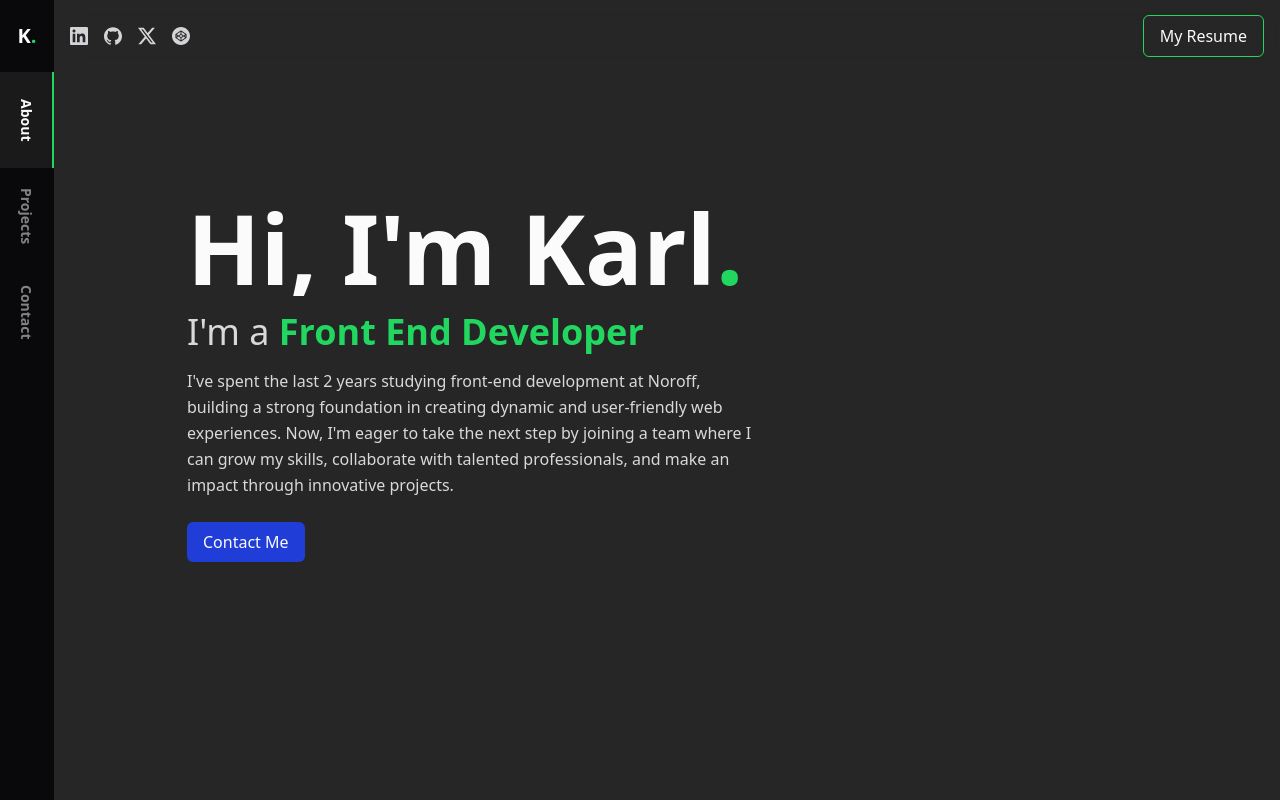
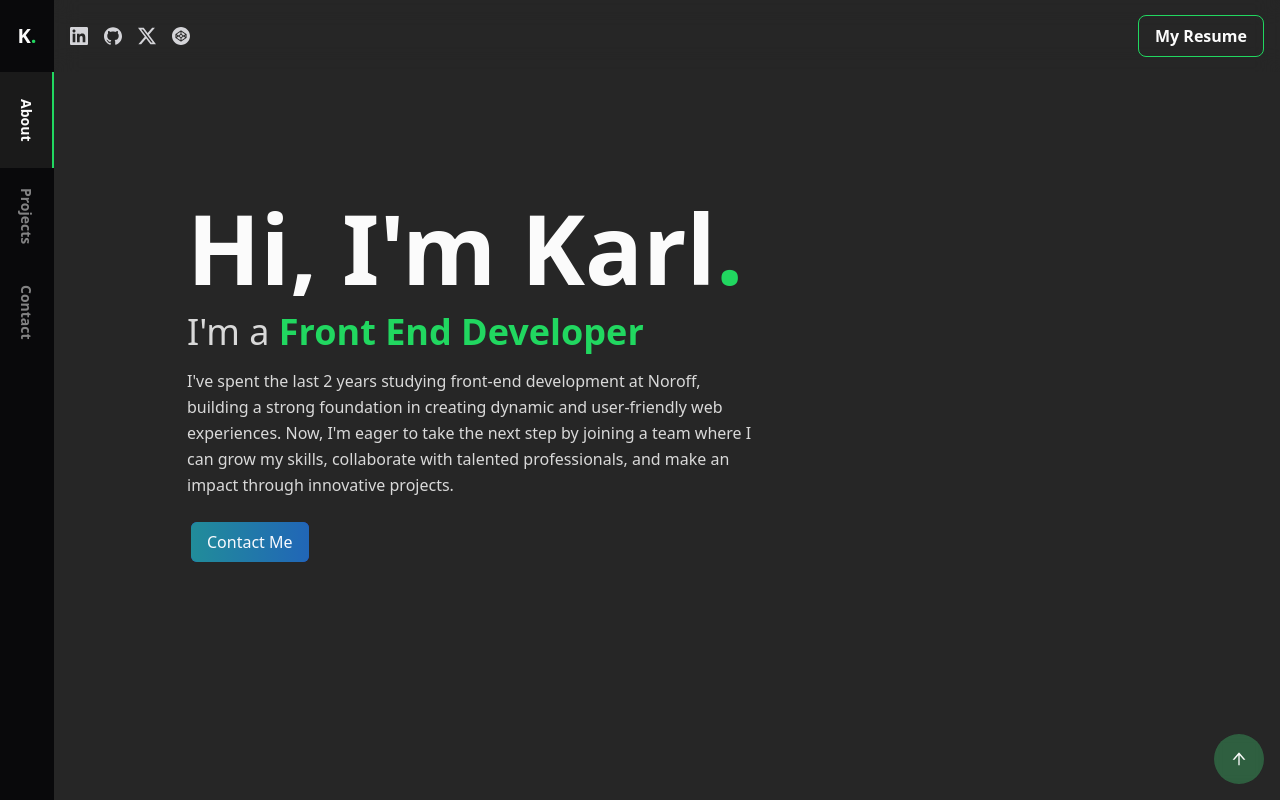
Before and after one commit to karlpnord/portfolio, a React (Vite) app: page / in a window 1280 px wide. Shown: the top 800 px of the page. Built offline with nearby package versions, Linux system fonts and the light colour scheme.

Commit message:
Final updates made. Fixed buttons and hovering. Created a button to navigate to top of page. Updated README

```diff
--- a/src/App.tsx
+++ b/src/App.tsx
@@ -4,6 +4,7 @@ import Hero from './components/hero/Hero';
 import About from './components/about/About';
 import Projects from './components/projects/Projects';
 import Contact from './components/contact/Contact';
+import ScrollToTopButton from './components/buttons/ScrollToTopButton';
 
 const App = () => {
   return (
@@ -11,11 +12,12 @@ const App = () => {
       <SideNav />
       <main className='flex-1 bg-bgLight overflow-x-hidden'>
         <Header />
-        <div className='mx-auto max-w-5xl px-3 sm:px-4 md:px-8 space-y-12 sm:space-y-24 md:space-y-32 pb-24'>
+        <div className='mx-auto max-w-5xl relative px-3 sm:px-4 md:px-8 space-y-12 sm:space-y-24 md:space-y-32 pb-24'>
           <Hero />
           <About />
           <Projects />
           <Contact />
+          <ScrollToTopButton />
         </div>
       </main>
     </div>
--- a/src/components/buttons/OutlineButton.tsx
+++ b/src/components/buttons/OutlineButton.tsx
@@ -7,7 +7,25 @@ interface Props {
 
 const OutlineButton = ({ handler, children }: Props) => {
   return (
-    <button onClick={handler} className='text-textWhite border border-primary px-4 py-2 rounded-md font-medium hover:bg-primary hover:text-primaryContent transition-colors'>
+    <button
+      onClick={handler}
+      className={`
+        relative z-0 flex items-center gap-2 overflow-hidden rounded-lg border-[1px]
+        border-primary px-4 py-2 font-semibold
+        text-textWhite transition-all duration-500
+
+        before:absolute before:inset-0
+        before:-z-10 before:translate-x-[150%]
+        before:translate-y-[150%] before:scale-[2.5]
+        before:rounded-[100%] before:bg-primary
+        before:transition-transform before:duration-1000
+        before:content-[""]
+
+        hover:text-primaryContent
+        hover:before:translate-x-[0%]
+        hover:before:translate-y-[0%]
+        active:scale-95`}
+    >
       {children}
     </button>
   );
--- /dev/null
+++ b/src/components/buttons/ScrollToTopButton.tsx
@@ -0,0 +1,14 @@
+import { AiOutlineArrowUp } from 'react-icons/ai';
+
+const ScrollToTopButton = () => {
+  return (
+    <div
+      onClick={() => window.scrollTo({ top: 0, behavior: 'smooth' })}
+      className='fixed z-50 text-textWhite bottom-4 right-4 p-3 sm:p-4 rounded-full bg-primaryLight bg-opacity-30 backdrop-blur-sm cursor-pointer hover:scale-110 hover:bg-opacity-50 active:scale-90 transition-all'
+    >
+      <AiOutlineArrowUp size={18} />
+    </div>
+  );
+};
+
+export default ScrollToTopButton;
--- a/src/components/buttons/SecondaryButton.tsx
+++ b/src/components/buttons/SecondaryButton.tsx
@@ -1,5 +1,6 @@
 import { ButtonHTMLAttributes, ReactNode } from 'react';
 import { twMerge } from 'tailwind-merge';
+import { motion } from 'framer-motion';
 
 interface Props extends ButtonHTMLAttributes<HTMLButtonElement> {
   clickHandler: () => void;
@@ -12,11 +13,22 @@ const SecondaryButton = ({ clickHandler, children, className }: Props) => {
     <button
       onClick={clickHandler}
       className={twMerge(
-        'bg-secondary text-secondaryContent px-4 py-2 rounded-md font-medium',
+        'bg-secondary text-secondaryContent px-4 py-2 ml-1 rounded-md font-medium overflow-hidden relative transition-transform hover:scale-105 active:scale-95',
         className
       )}
     >
-      {children}
+      <span className='relative z-10'>{children}</span>
+      <motion.div
+        initial={{ left: 0 }}
+        animate={{ left: '-200%' }}
+        transition={{
+          repeat: Infinity,
+          repeatType: 'mirror',
+          duration: 2,
+          ease: 'linear',
+        }}
+        className='bg-[linear-gradient(to_right,#21d760,#213dd7)] absolute z-0 inset-0 w-[400%]'
+      ></motion.div>
     </button>
   );
 };
--- a/src/components/header/SideNav.tsx
+++ b/src/components/header/SideNav.tsx
@@ -9,7 +9,7 @@ const SideNav = () => {
     const sections = document.querySelectorAll('.section-wrapper');
 
     const options = {
-      threshold: 0.3,
+      threshold: 0.25,
     };
 
     const callback = (entries: any) => {
--- a/src/components/hero/Hero.tsx
+++ b/src/components/hero/Hero.tsx
@@ -2,6 +2,10 @@ import SecondaryButton from '../buttons/SecondaryButton';
 import Reveal from '../../util/Reveal';
 
 const Hero = () => {
+  const scrollToContact = () => {
+    document.getElementById('contact')?.scrollIntoView({ behavior: 'smooth' });
+  };
+
   return (
     <section className='text-textWhite overflow-hidden py-24 md:py-32'>
       <div className='relative'>
@@ -25,9 +29,9 @@ const Hero = () => {
               Now, I'm eager to take the next step by joining a team where I can grow my skills, collaborate with talented professionals, and make an impact through innovative projects.
             </p>
           </Reveal>
-          <Reveal>
+          <Reveal width='overflow-visible'>
             <SecondaryButton
-              clickHandler={() => {console.log('Redirect to contact section');}}
+              clickHandler={() => scrollToContact()}
               className={'pointer-events-auto mt-4 md:mt-6'}
             >
               Contact Me
--- a/src/components/projects/Project.tsx
+++ b/src/components/projects/Project.tsx
@@ -24,9 +24,9 @@ const Project = ({
   code,
   tech,
 }: Props) => {
-  const [hovered, setHovered] = useState(false);
+  const [hovered, setHovered] = useState<boolean>(false);
 
-  const [isOpen, setIsOpen] = useState(false);
+  const [isOpen, setIsOpen] = useState<boolean>(false);
 
   const controls = useAnimation();
 
--- a/src/components/projects/Projects.tsx
+++ b/src/components/projects/Projects.tsx
@@ -21,7 +21,7 @@ const projects = [
     imgSrc: 'project-imgs/holidaze.jpg',
     code: 'https://github.com/karlpnord/project-exam-2',
     projectLink: 'https://holidaze-karlpnord.netlify.app/',
-    tech: ['React', 'Tailwind', 'React Query', 'Framer Motion'],
+    tech: ['React', 'TypeScript', 'Tailwind', 'React Query', 'Framer Motion'],
     description:
       'An Airbnb-inspired app for seamless venue management and bookings, featuring modern technologies and a user-friendly interface for travelers and hosts.',
     modalContent: (
@@ -46,7 +46,7 @@ const projects = [
     imgSrc: 'project-imgs/e-commerce.jpg',
     code: 'https://github.com/karlpnord/js-frameworks-ca',
     projectLink: 'https://tranquil-parfait-3be61a.netlify.app/',
-    tech: ['React', 'Tailwind', 'React Context'],
+    tech: ['React', 'JavaScript', 'Tailwind', 'React Context'],
     description:
       'A fully functional shopping platform with cart management, API integration, responsive design, and dark/light modes, built with React and Tailwind CSS.',
     modalContent: (
```
Also changed, not shown: 1 other file (tests, documents, lock files or other folders).
